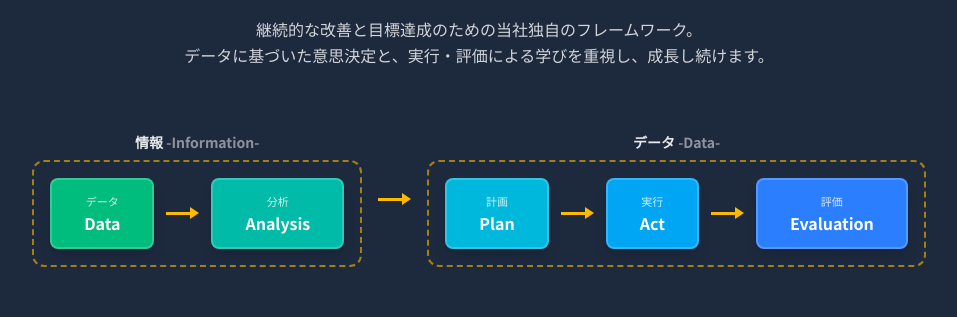
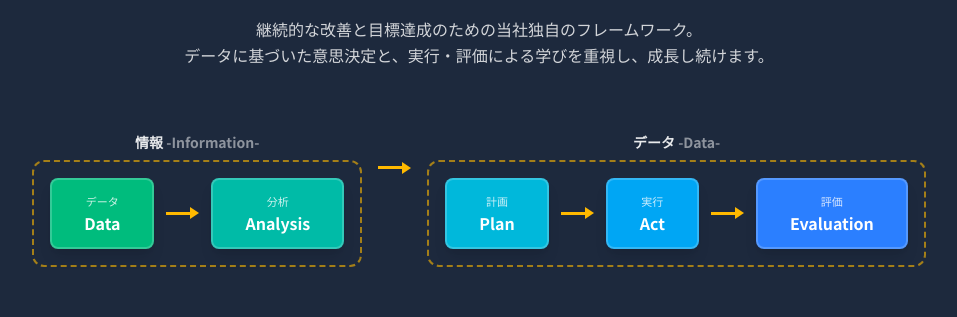
Before and after one commit to tasai-lab/fractal-hp, a Next.js app: page /about-fractal in a window 1280 px wide. Shown: the part 4100-4417 px from the top of the page, without its empty margins (161-1118 px from the left). Built offline with nearby package versions, Linux system fonts and the light colour scheme; no server answers.

Commit message:
fix: DAPAEデスクトップ表示の矢印位置を囲み内と揃える

```diff
--- a/src/app/about-fractal/page.tsx
+++ b/src/app/about-fractal/page.tsx
@@ -470,7 +470,7 @@ export default function AboutFractalPage() {
           </div>
 
           {/* デスクトップ表示: 横並び（2グループ） */}
-          <div className="hidden md:flex items-center justify-center gap-4">
+          <div className="hidden md:flex items-start justify-center gap-4">
             {/* 情報（Information）囲み: Data + Analysis */}
             <div className="flex flex-col items-center">
               <p className="text-white/90 text-sm font-bold mb-2">
@@ -495,8 +495,8 @@ export default function AboutFractalPage() {
               </div>
             </div>
 
-            {/* 矢印 → */}
-            <div className="flex items-center">
+            {/* 矢印 → （ラベル分の高さを考慮してマージン追加） */}
+            <div className="flex items-center mt-[30px]">
               <div className="w-6 h-[3px] bg-amber-400"></div>
               <div className="w-0 h-0 border-t-[6px] border-t-transparent border-b-[6px] border-b-transparent border-l-[9px] border-l-amber-400"></div>
             </div>
```
